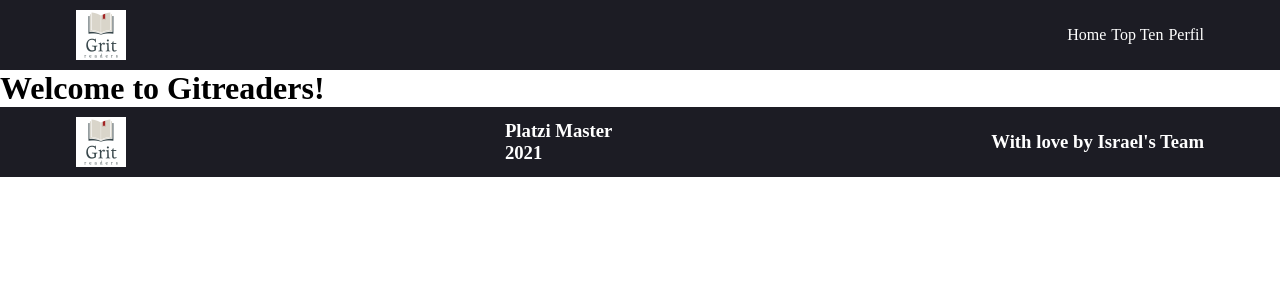
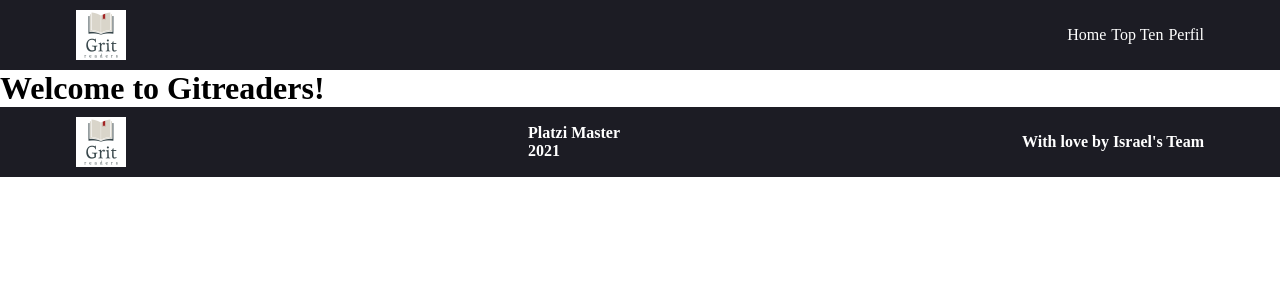
Before and after one commit to gritreaders/FrontEnd, a Next.js app: page / in a window 1280 px wide. Shown: the top 300 px of the page. Built offline with nearby package versions, Linux system fonts and the light colour scheme.

Commit message:
🚧 fix header and footer

```diff
--- a/components/Footer/Footer.js
+++ b/components/Footer/Footer.js
@@ -13,12 +13,12 @@ const Footer = () => {
           width={50}
           height={50}
         />
-        <h3>
+        <h4>
           Platzi Master
           <br />
           2021
-        </h3>
-        <h3>With love by Israel's Team</h3>
+        </h4>
+        <h4>With love by Israel's Team</h4>
       </div>
     </footer>
   );
--- a/components/Header/Header.js
+++ b/components/Header/Header.js
@@ -16,19 +16,13 @@ const Header = () => {
         />
         <div>
           <Link href='/'>
-            <a className={styles.link} href='/'>
-              Home
-            </a>
+            <a className={styles.link}>Home</a>
           </Link>
           <Link href='/'>
-            <a className={styles.link} href=''>
-              Top Ten
-            </a>
+            <a className={styles.link}>Top Ten</a>
           </Link>
           <Link href='/'>
-            <a className={styles.link} href=''>
-              Perfil
-            </a>
+            <a className={styles.link}>Perfil</a>
           </Link>
         </div>
       </div>
```
